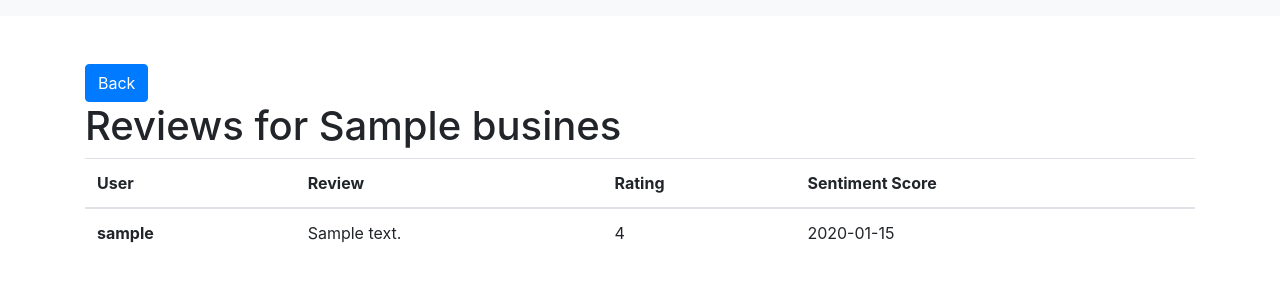
After one commit to membriux/food-sentiments, a Flask app: template templates/routing/business.html in a window 1280 px wide. The commit adds this page. Shown: the top 300 px of the page. Run offline with Flask 2, Linux system fonts and the light colour scheme; the template is opened without the code that fills it: most values are stand-ins (such as "Sample title", 1, 10 or a date in 2020); some libraries are stand-ins or nearby versions.

Commit message:
Aadded ability to view business reviews

```diff
--- a/app.py
+++ b/app.py
@@ -1,10 +1,11 @@
 from flask import Flask, url_for, render_template, request
-from modules.Business import GatherBusinesses
-
+from modules.Business import GatherBusinesses, Business
+import json
 
 BUSINESSES = []
 
 app = Flask(__name__)
+
 
 @app.route('/', methods=['GET', 'POST'])
 def index():
@@ -23,19 +24,21 @@ def index():
     else:
         return render_template('index.html')
 
+
+@app.route('/reviews/<bid>')
+def business(bid):
+    for b in BUSINESSES:
+        if bid == b.id:
+            return render_template('routing/business.html',
+                                    business=b)
+
 # Get the info about business
 def analyze_businesses(term, location):
     global BUSINESSES
     b = GatherBusinesses(term, location)
     BUSINESSES = b.business_list
-    # print('Analyzing businesses\n')
-    # for b in BUSINESSES:
-    #     print(b.name)
-    #     print(b.review_count)
-    #     print(b.rating)
-    #     print(b.sentiment_score)
-    #     print(b.overall_sentiment)
+
 
 if __name__ == '__main__':
     print('Running app...')
-    app.run(debug=True)
+    app.run()
--- a/modules/Business.py
+++ b/modules/Business.py
@@ -169,7 +169,7 @@ class Business:
         """
         total = 0
         for review in self.reviews:
-            total += review.sentiment
+            total += float(review.sentiment)
         analysis = total/len(self.reviews)
         return "%.2f" % analysis
 
--- a/modules/Review.py
+++ b/modules/Review.py
@@ -22,4 +22,4 @@ class Review:
         of that review
         """
         analysis = TextBlob(review)
-        return analysis.sentiment.polarity
+        return '%.2f' % analysis.sentiment.polarity
--- /dev/null
+++ b/templates/base.html
@@ -0,0 +1,23 @@
+<!DOCTYPE html>
+<html lang="en" dir="ltr">
+    <head>
+        <meta charset="utf-8">
+        <title> {% block title %} {% endblock %} </title>
+
+        <link rel="stylesheet" href="https://stackpath.bootstrapcdn.com/bootstrap/4.3.1/css/bootstrap.min.css" integrity="sha384-ggOyR0iXCbMQv3Xipma34MD+dH/1fQ784/j6cY/iJTQUOhcWr7x9JvoRxT2MZw1T" crossorigin="anonymous">
+        <link rel= "stylesheet" type= "text/css" href= "{{ url_for('static',filename='styles/style.css') }}">
+    </head>
+
+    <body>
+        <nav class="navbar navbar-expand-lg navbar-light bg-light">
+
+        </nav>
+
+    {% block content %}{% endblock %}
+
+
+    <script src="https://code.jquery.com/jquery-3.3.1.slim.min.js" integrity="sha384-q8i/X+965DzO0rT7abK41JStQIAqVgRVzpbzo5smXKp4YfRvH+8abtTE1Pi6jizo" crossorigin="anonymous"></script>
+    <script src="https://cdnjs.cloudflare.com/ajax/libs/popper.js/1.14.7/umd/popper.min.js" integrity="sha384-UO2eT0CpHqdSJQ6hJty5KVphtPhzWj9WO1clHTMGa3JDZwrnQq4sF86dIHNDz0W1" crossorigin="anonymous"></script>
+    <script src="https://stackpath.bootstrapcdn.com/bootstrap/4.3.1/js/bootstrap.min.js" integrity="sha384-JjSmVgyd0p3pXB1rRibZUAYoIIy6OrQ6VrjIEaFf/nJGzIxFDsf4x0xIM+B07jRM" crossorigin="anonymous"></script>
+    </body>
+</html>
--- /dev/null
+++ b/templates/routing/business.html
@@ -0,0 +1,45 @@
+
+{% extends 'base.html' %}
+
+
+{% block content %}
+
+
+<br><br>
+<div class="container">
+    <div class="row">
+        <div class="col">
+            <a href='{{ url_for('index')}}'><button type="button" class="btn btn-primary"> Back </button></a>
+            <h1>Reviews for {% block title %} {{business.name}} {% endblock %} </h1>
+        </div>
+    </div>
+</div>
+
+<div class="container">
+    <div class="row">
+        <div class="col">
+            <table class="table">
+                <thead>
+                    <tr>
+                        <th scope="col">User</th>
+                        <th scope="col">Review</th>
+                        <th scope="col">Rating</th>
+                        <th scope="col">Sentiment Score</th>
+                    </tr>
+                </thead>
+                <tbody>
+                    {% for r in business.reviews: %}
+                        <tr>
+                            <th scope="row">{{r.username}}</th>
+                            <td>{{r.text}}</td>
+                            <td>{{r.rating}}</td>
+                            <td>{{r.sentiment}}</td>
+                        </tr>
+                    {% endfor %}
+                </tbody>
+            </table>
+        </div>
+    </div>
+</div>
+
+{% endblock %}
```
Also changed, not shown: templates/index.html (+15 -25 lines), 2 other files.
